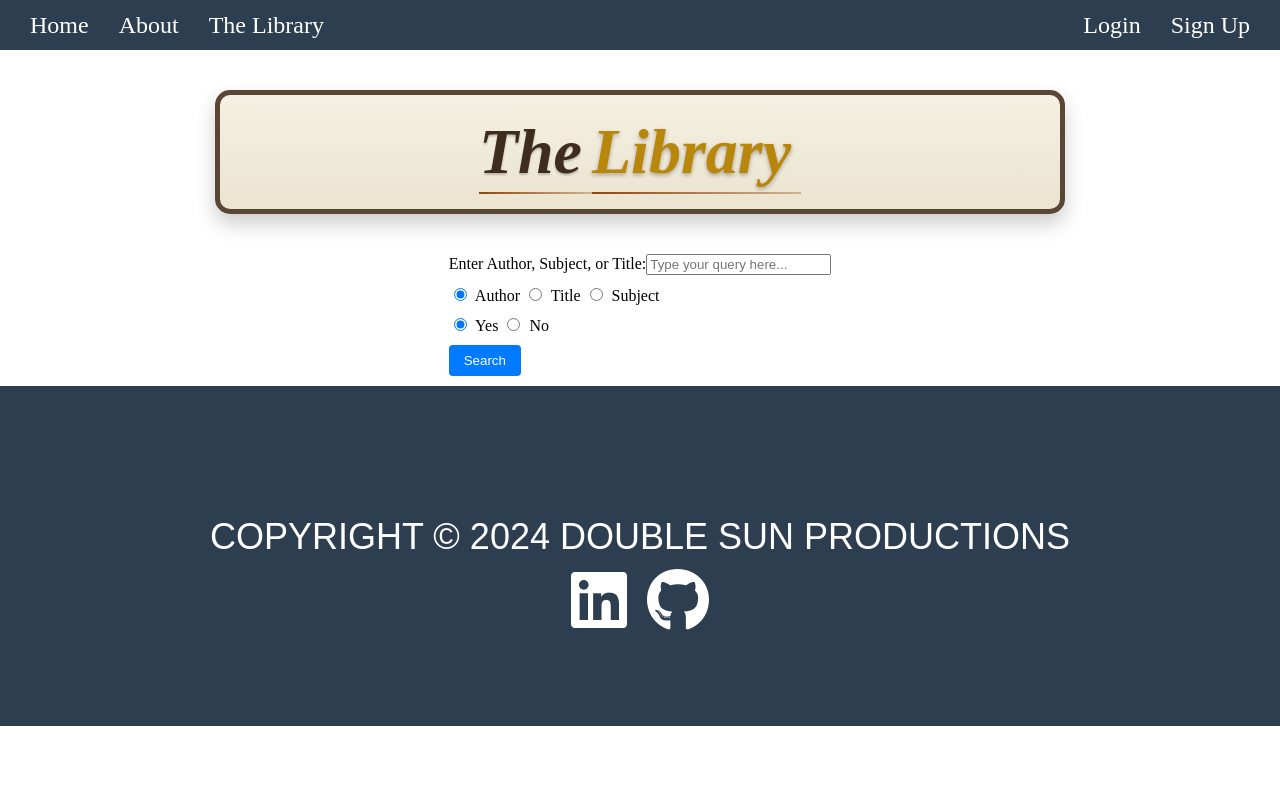
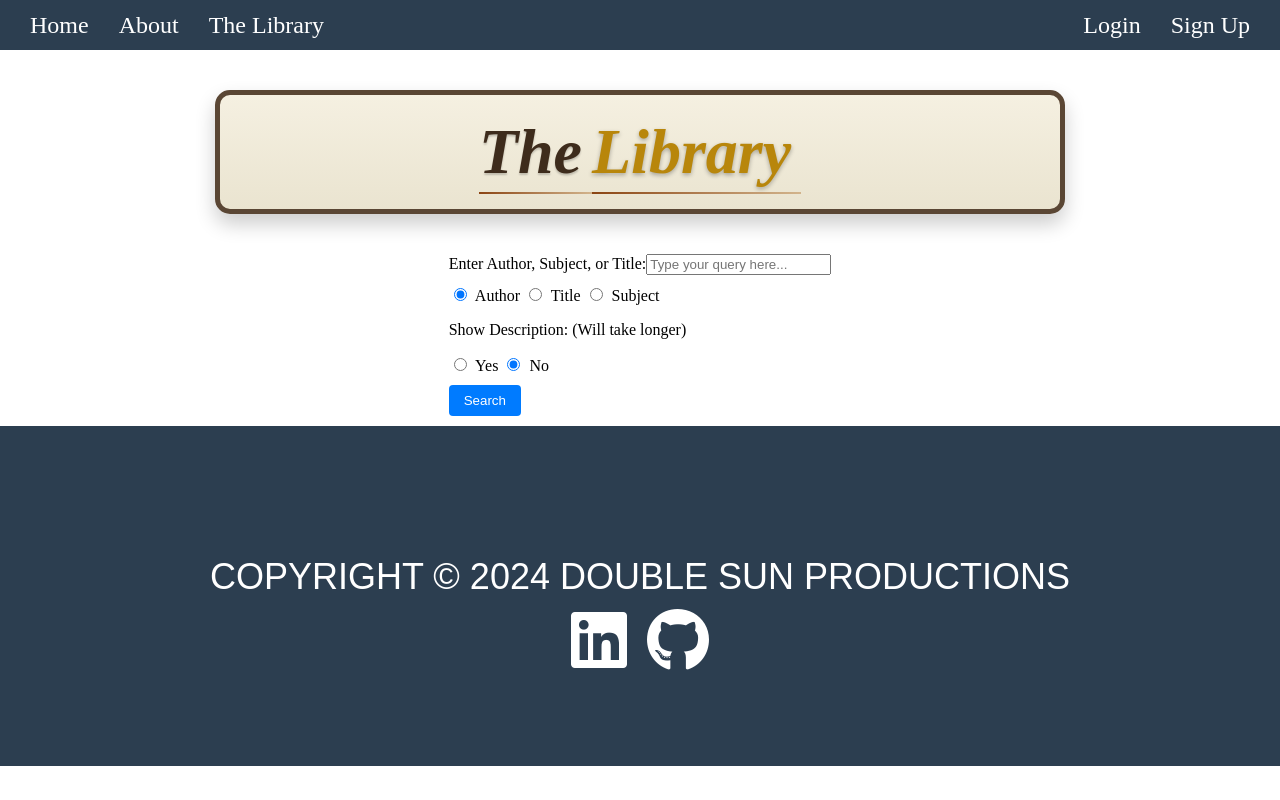
Before and after one commit to ravenusmc/personal_library_project, a Vue app in the folder client/: page /library in a window 1280 px wide. Built offline with nearby package versions, Linux system fonts and the light colour scheme.

Commit message:
working on feature to show description

```diff
--- a/client/src/components/library/Form.vue
+++ b/client/src/components/library/Form.vue
@@ -20,11 +20,12 @@
         </div>
 
         <div class="form-group">
+          <p>Show Description: (Will take longer)</p>
           <label>
-            <input type="radio" v-model="searchType" value="Author" /> Yes
+            <input type="radio" v-model="showDescription" value="Yes" /> Yes
           </label>
           <label>
-            <input type="radio" v-model="searchType" value="Title" /> No
+            <input type="radio" v-model="showDescription" value="No" /> No
           </label>
         </div>
 
@@ -44,7 +45,8 @@ export default {
   data() {
     return {
       search: "",
-      searchType: "Author", // Default search type
+      searchType: "Author",
+      showDescription: "No",
     };
   },
   methods: {
@@ -57,7 +59,9 @@ export default {
       const payload = {
         query: this.search,
         type: this.searchType,
+        description: this.showDescription,
       };
+      console.log(payload)
       this.submitSearchQueryToServer({ payload });
     },
   },
```
